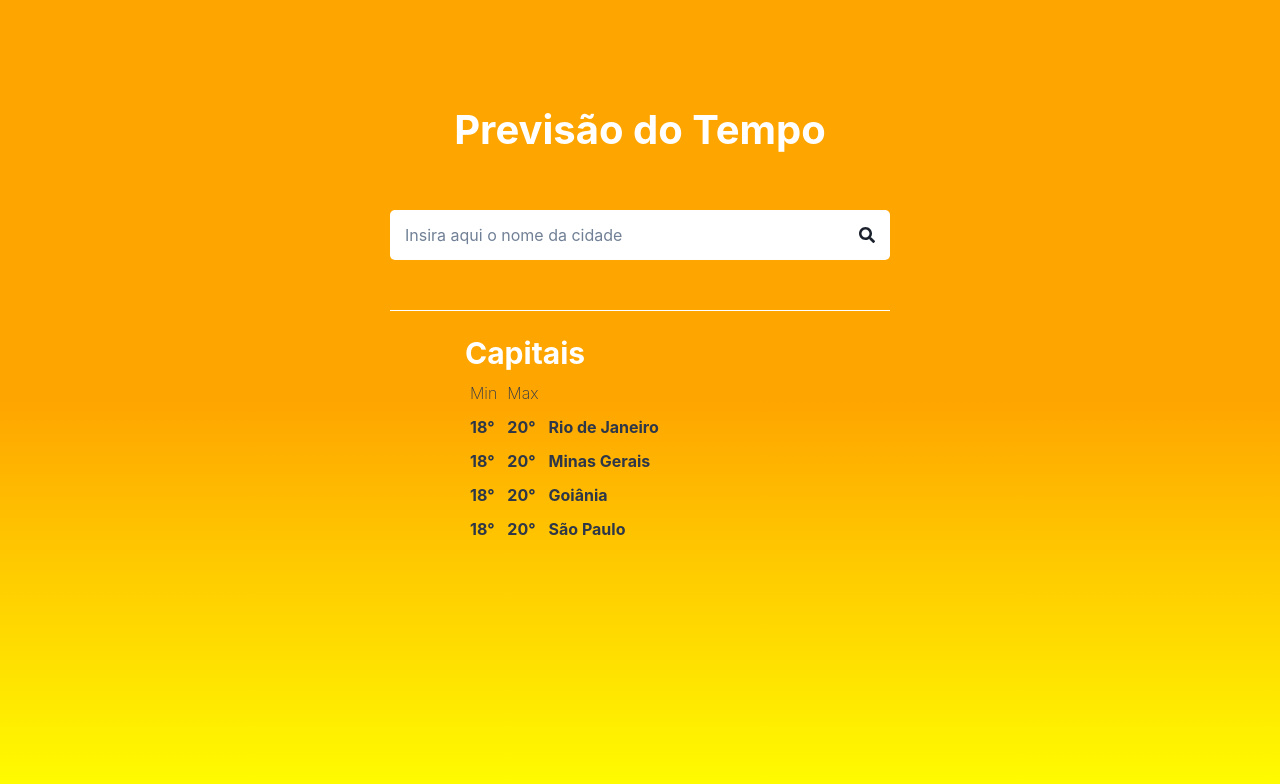
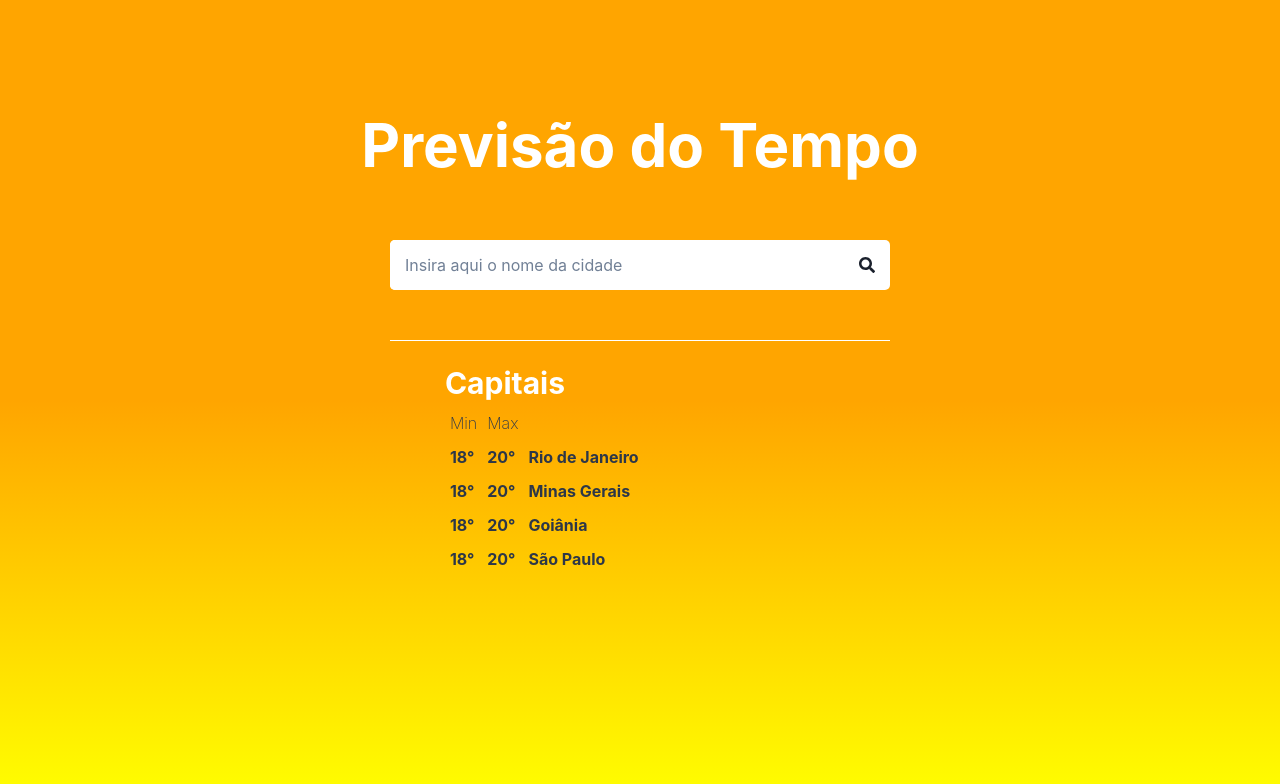
Before and after one commit to ruanvsrateira/weather-challenge-frontend, a React (Create React App) app: page / in a window 1280 px wide. Shown: the top 784 px of the page. Built offline with nearby package versions, Linux system fonts and the light colour scheme.

Commit message:
refactor: create components of current layout

```diff
--- a/src/App.tsx
+++ b/src/App.tsx
@@ -1,18 +1,8 @@
 import React from "react";
-import {
-  Container,
-  Text,
-  Input,
-  Box,
-  Button,
-  Table,
-  Tr,
-  Td,
-  Th,
-  Thead,
-  Tbody,
-} from "@chakra-ui/react";
-import { FaSearch } from "react-icons/fa";
+import { Container, Box, Text } from "@chakra-ui/react";
+import { InputText } from "./components/InputText";
+import { TableData } from "./components/TableData";
+import { Wrapper } from "./components/Wrapper";
 
 export default function App() {
   return (
@@ -26,7 +16,7 @@ export default function App() {
       <Box>
         <Text
           mt="100px"
-          fontSize="40px"
+          fontSize="60px"
           color="white"
           fontWeight="bold"
           textAlign="center"
@@ -34,63 +24,9 @@ export default function App() {
         >
           Previsão do Tempo
         </Text>
-        <Container
-          display="flex"
-          alignItems="center"
-          background="white"
-          width={["90%", "500px"]}
-          height="50px"
-          justifyContent="center"
-          gap="10px"
-          padding="15px"
-          boxShadow={3}
-          borderRadius="5px"
-          mb="50px"
-        >
-          <Input w="100%" h="50px" placeholder="Insira aqui o nome da cidade" />
-          <Button>
-            <FaSearch />
-          </Button>
-        </Container>
-        <Box w="500px" h="1px" background="white"></Box>
-        <Text
-          mt="20px"
-          ml="15%"
-          color="white"
-          fontSize="30px"
-          fontWeight="bold"
-        >
-          Capitais
-        </Text>
-        <Table ml="15%" cellPadding="5px">
-          <Thead color="gray.700" fontWeight="200">
-            <Th fontWeight="200">Min</Th>
-            <Th fontWeight="200">Max</Th>
-            <Th></Th>
-          </Thead>
-          <Tbody>
-            <Tr fontWeight="bold" color="gray.700">
-              <Td>18°</Td>
-              <Td>20°</Td>
-              <Td>Rio de Janeiro</Td>
-            </Tr>
-            <Tr fontWeight="bold" color="gray.700">
-              <Td>18°</Td>
-              <Td>20°</Td>
-              <Td>Minas Gerais</Td>
-            </Tr>
-            <Tr fontWeight="bold" color="gray.700">
-              <Td>18°</Td>
-              <Td>20°</Td>
-              <Td>Goiânia</Td>
-            </Tr>
-            <Tr fontWeight="bold" color="gray.700">
-              <Td>18°</Td>
-              <Td>20°</Td>
-              <Td>São Paulo</Td>
-            </Tr>
-          </Tbody>
-        </Table>
+        <InputText />
+        <Wrapper />
+        <TableData title="Capitais" />
       </Box>
     </Container>
   );
--- /dev/null
+++ b/src/components/InputText.tsx
@@ -0,0 +1,32 @@
+import { Container, Input, Button } from "@chakra-ui/react";
+
+import { FaSearch } from "react-icons/fa";
+
+export const InputText = () => {
+  return (
+    <Container
+      display="flex"
+      alignItems="center"
+      background="white"
+      width={["90%", "500px"]}
+      height="50px"
+      justifyContent="center"
+      gap="10px"
+      paddingRight="15px"
+      boxShadow={3}
+      borderRadius="5px"
+      margin="0 auto 50px auto"
+    >
+      <Input
+        w="100%"
+        h="50px"
+        paddingLeft="15px"
+        placeholder="Insira aqui o nome da cidade"
+        borderRadius="5px"
+      />
+      <Button>
+        <FaSearch />
+      </Button>
+    </Container>
+  );
+};
--- /dev/null
+++ b/src/components/TableData.tsx
@@ -0,0 +1,55 @@
+import {
+  Table,
+  Thead,
+  Tbody,
+  Tr,
+  Td,
+  Th,
+  Text,
+  Container,
+} from "@chakra-ui/react";
+
+interface ITableDataProps {
+  title: string;
+}
+
+export const TableData = ({ title }: ITableDataProps) => {
+  return (
+    <Container>
+      <Text mt="20px" ml="15%" color="white" fontSize="30px" fontWeight="bold">
+        {title}
+      </Text>
+      <Table ml="15%" cellPadding="5px">
+        <Thead color="gray.700">
+          <Tr>
+            <Th fontWeight="200">Min</Th>
+            <Th fontWeight="200">Max</Th>
+            <Th></Th>
+          </Tr>
+        </Thead>
+        <Tbody>
+          <Tr fontWeight="bold" color="gray.700">
+            <Td>18°</Td>
+            <Td>20°</Td>
+            <Td>Rio de Janeiro</Td>
+          </Tr>
+          <Tr fontWeight="bold" color="gray.700">
+            <Td>18°</Td>
+            <Td>20°</Td>
+            <Td>Minas Gerais</Td>
+          </Tr>
+          <Tr fontWeight="bold" color="gray.700">
+            <Td>18°</Td>
+            <Td>20°</Td>
+            <Td>Goiânia</Td>
+          </Tr>
+          <Tr fontWeight="bold" color="gray.700">
+            <Td>18°</Td>
+            <Td>20°</Td>
+            <Td>São Paulo</Td>
+          </Tr>
+        </Tbody>
+      </Table>
+    </Container>
+  );
+};
--- /dev/null
+++ b/src/components/Wrapper.tsx
@@ -0,0 +1,5 @@
+import { Box } from "@chakra-ui/react";
+
+export const Wrapper = () => {
+  return <Box w="500px" h="1px" background="white" margin="auto"></Box>;
+};
```
